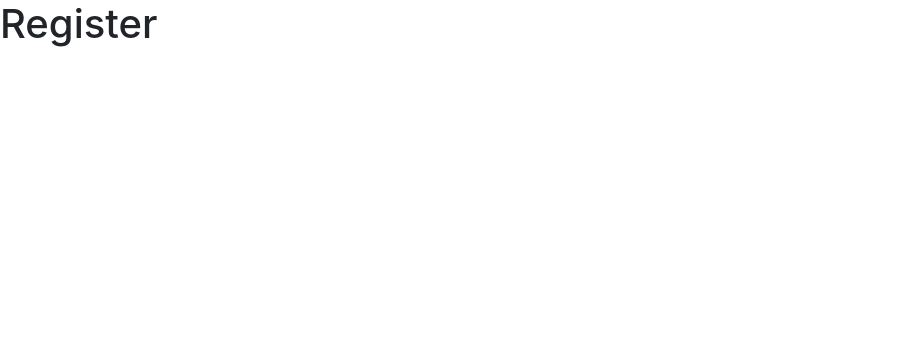
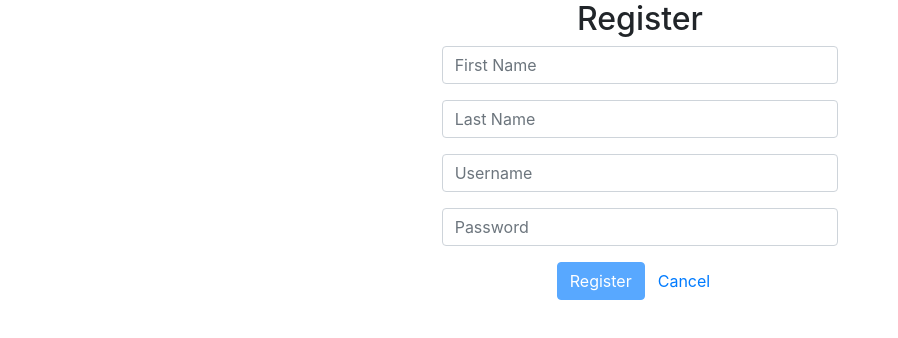
Before and after one commit to sbenn9210/apprentice-react-o-shop, a React (Create React App) app: page /register in a window 1280 px wide. Shown: the top 338 px of the page, without its empty margins (0-898 px from the left). Built offline with nearby package versions, Linux system fonts and the light colour scheme.

Commit message:
feat(o-shop): Register form component

```diff
--- a/src/App.js
+++ b/src/App.js
@@ -1,7 +1,8 @@
 import React from 'react';
 import { Route, Switch } from 'react-router';
-import { PrivateRoute } from './components/Shared/PrivateRoute';
 
+import './App.scss';
+import PrivateRoute from './components/shared/private-route';
 import Login from './pages/Login';
 import Register from './pages/Register';
 import Home from './pages/Home';
--- /dev/null
+++ b/src/components/Auth/RegisterForm.js
@@ -0,0 +1,94 @@
+import React, { useState } from 'react';
+
+function RegisterForm() {
+  const [inputs, setInputs] = useState({
+    firstname: '',
+    lastname: '',
+    username: '',
+    password: '',
+  });
+
+  const [submitted, setSubmitted] = useState(false);
+
+  const { firstname, lastname, username, password } = inputs;
+
+  const onsubmit = () => {
+    setSubmitted(true);
+  };
+
+  const formChange = (event) => {
+    const { name, value } = event.target;
+    setInputs({ ...inputs, [name]: value });
+  };
+
+  const isEmpty = (object) => {
+    for (let key in object) {
+      if (object[key] === '') return true;
+    }
+    return false;
+  };
+
+  return (
+    <div className="col-lg-4 offset-lg-4">
+      <h2>Register</h2>
+      <form name="form" onSubmit={onsubmit}>
+        <div className="form-group">
+          <input
+            type="text"
+            name="firstname"
+            placeholder="First Name"
+            value={firstname}
+            onChange={formChange}
+            className={
+              'form-control' + (submitted && !firstname ? ' is-invalid' : '')
+            }
+          />
+        </div>
+        <div className="form-group">
+          <input
+            type="text"
+            name="lastname"
+            placeholder="Last Name"
+            value={lastname}
+            onChange={formChange}
+            className={
+              'form-control' + (submitted && !lastname ? ' is-invalid' : '')
+            }
+          />
+        </div>
+        <div className="form-group">
+          <input
+            type="text"
+            name="username"
+            placeholder="Username"
+            value={username}
+            onChange={formChange}
+            className={
+              'form-control' + (submitted && !username ? ' is-invalid' : '')
+            }
+          />
+        </div>
+        <div className="form-group">
+          <input
+            type="password"
+            name="password"
+            placeholder="Password"
+            value={password}
+            onChange={formChange}
+            className={
+              'form-control' + (submitted && !password ? ' is-invalid' : '')
+            }
+          />
+        </div>
+        <div className="form-group">
+          <button className="btn btn-primary" disabled={isEmpty(inputs)}>
+            Register
+          </button>
+          <button className="btn btn-link">Cancel</button>
+        </div>
+      </form>
+    </div>
+  );
+}
+
+export default RegisterForm;
--- a/src/components/Shared/PrivateRoute.js
+++ b/src/components/shared/private-route.js
@@ -1,7 +1,7 @@
 import React from 'react';
 import { Route, Redirect } from 'react-router';
 
-export const PrivateRoute = ({ component: Component, ...rest }) => (
+const PrivateRoute = ({ component: Component, ...rest }) => (
   <Route
     {...rest}
     render={(props) =>
@@ -15,3 +15,5 @@ export const PrivateRoute = ({ component: Component, ...rest }) => (
     }
   />
 );
+
+export default PrivateRoute;
--- a/src/pages/Register.js
+++ b/src/pages/Register.js
@@ -1,7 +1,8 @@
 import React from 'react';
+import RegisterForm from '../components/Auth/RegisterForm';
 
 function Register() {
-  return <h1>Register</h1>;
+  return <RegisterForm />;
 }
 
 export default Register;
```
Also changed, not shown: src/components/Main/Main.js (+5 -5 lines), src/components/shared/text-input.js (added, +14 -0 lines), src/pages/admin-home.js (renamed from src/pages/AdminHome.js), src/pages/admin-orders.js (renamed from src/pages/AdminOrders.js), src/pages/admin-products.js (renamed from src/pages/AdminProducts.js), src/pages/check-out.js (renamed from src/pages/CheckOut.js), src/pages/order-success.js (renamed from src/pages/OrderSuccess.js), src/pages/shopping-cart.js (renamed from src/pages/ShoppingCart.js).
